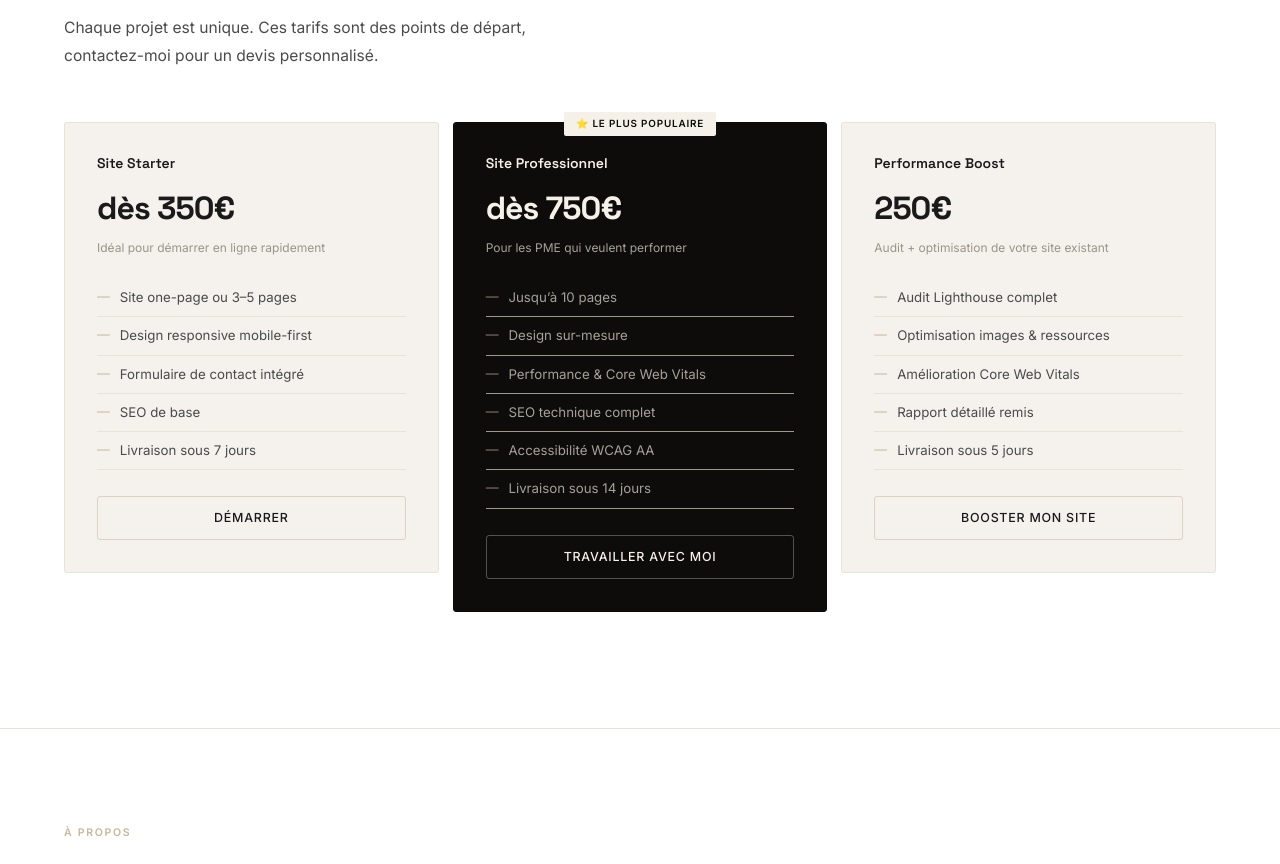
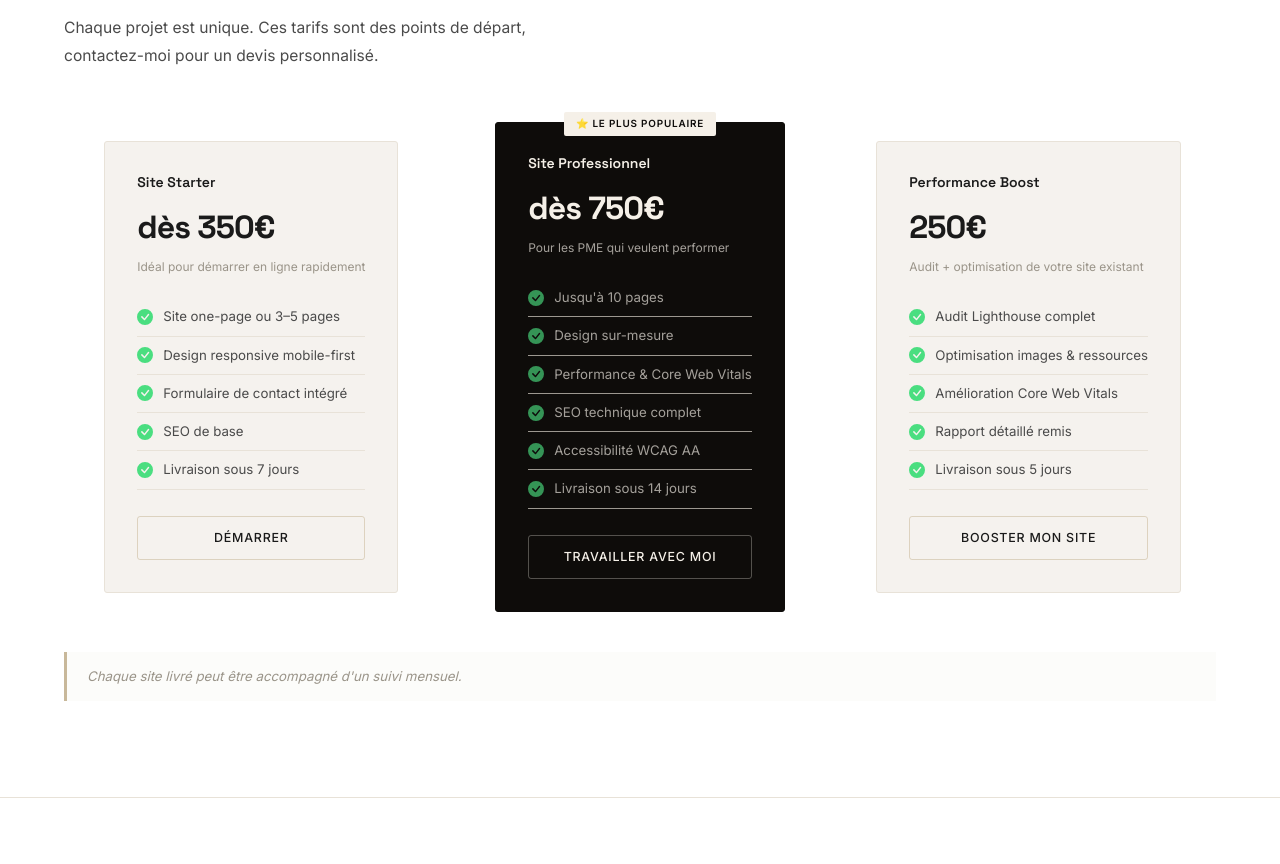
Before and after one commit to seanrw93/srw-dev, a React (Vite) app: page / in a window 1280 px wide. Shown: the part 2997-3861 px from the top of the page. Built offline with nearby package versions, Linux system fonts and the light colour scheme.

Commit message:
refactor: update pricing section with new PricingCard component and styling
- Refactored Pricing.tsx component
- Added new PricingCard.tsx UI component
- Updated pricing.css with new styles

```diff
--- a/src/components/sections/Pricing.tsx
+++ b/src/components/sections/Pricing.tsx
@@ -1,3 +1,4 @@
+import PricingCard from '../ui/PricingCard'
 import Reveal from '../ui/Reveal'
 
 const PLANS = [
@@ -20,7 +21,7 @@ const PLANS = [
     price: 'dès 750€',
     note: 'Pour les PME qui veulent performer',
     features: [
-      "Jusqu’à 10 pages",
+      "Jusqu'à 10 pages",
       'Design sur-mesure',
       'Performance & Core Web Vitals',
       'SEO technique complet',
@@ -62,28 +63,18 @@ export default function Pricing() {
         </Reveal>
 
         <div className="pricing-grid">
-          {PLANS.map(({ name, price, note, features, cta, popular }, i) => (
-            <Reveal key={name} delay={i * 70}>
-              <div className={`pricing-card${popular ? ' pricing-card--popular' : ''}`}>
-                {popular && <div className="popular-badge"><span aria-hidden="true">⭐</span> Le plus populaire</div>}
-                <h3 className="pricing-name">{name}</h3>
-                <div className="pricing-price">{price}</div>
-                <div className="pricing-note">{note}</div>
-                <ul className="pricing-features">
-                  {features.map(f => <li key={f}>{f}</li>)}
-                </ul>
-                <a
-                  href="#contact"
-                  className="btn btn-outline"
-                  style={{ width: '100%', justifyContent: 'center' }}
-                >
-                  {cta}
-                </a>
-              </div>
+          {PLANS.map((plan, i) => (
+            <Reveal key={plan.name} delay={i * 70}>
+              <PricingCard {...plan} />
             </Reveal>
           ))}
         </div>
 
+        <Reveal delay={210}>
+          <div className="pricing-footnote">
+            Chaque site livré peut être accompagné d'un suivi mensuel.
+          </div>
+        </Reveal>
       </div>
     </section>
   )
--- /dev/null
+++ b/src/components/ui/PricingCard.tsx
@@ -0,0 +1,36 @@
+import { BsCheckCircleFill } from 'react-icons/bs'
+
+interface PricingCardProps {
+  name: string
+  price: string
+  note: string
+  features: string[]
+  cta: string
+  popular?: boolean
+}
+
+export default function PricingCard({ name, price, note, features, cta, popular = false }: PricingCardProps) {
+  return (
+    <div className={`pricing-card${popular ? ' pricing-card--popular' : ''}`}>
+      {popular && (
+        <div className="popular-badge">
+          <span aria-hidden="true">⭐</span> Le plus populaire
+        </div>
+      )}
+      <h3 className="pricing-name">{name}</h3>
+      <div className="pricing-price">{price}</div>
+      <div className="pricing-note">{note}</div>
+      <ul className="pricing-features">
+        {features.map(f => (
+          <li key={f}>
+            <BsCheckCircleFill className="pricing-check" aria-hidden="true" />
+            {f}
+          </li>
+        ))}
+      </ul>
+      <a href="#contact" className="btn btn-outline" style={{ width: '100%', justifyContent: 'center' }}>
+        {cta}
+      </a>
+    </div>
+  )
+}
--- a/src/styles/sections/pricing.css
+++ b/src/styles/sections/pricing.css
@@ -6,6 +6,8 @@
   grid-template-columns: repeat(3, 1fr);
   gap: 14px;
   margin-bottom: 20px;
+  justify-items: center;
+  align-items: center;
 }
 .pricing-card {
   background: var(--card-bg);
@@ -17,6 +19,9 @@
 .pricing-card--popular {
   background: var(--dark-bg);
   border-color: var(--dark-bg);
+}
+.pricing-card:not(.pricing-card--popular) {
+  align-self: center;
 }
 .pricing-card--popular .pricing-name,
 .pricing-card--popular .pricing-price,
@@ -72,15 +77,26 @@
   padding: 8px 0;
   border-bottom: 1px solid var(--card-border);
   display: flex;
-  align-items: flex-start;
+  align-items: center;
   gap: 10px;
 }
-.pricing-features li::before {
-  content: '—';
-  color: var(--accent);
+.pricing-check {
+  color: #4ade80;
+  font-size: 1rem;
   flex-shrink: 0;
-  font-size: 0.8rem;
+  overflow: visible;
+  display: block;
 }
+.pricing-footnote {
+  margin-top: 40px;
+  padding: 14px 20px;
+  border-left: 3px solid var(--accent);
+  background: rgba(200, 184, 154, 0.05);
+  font-size: 0.83rem;
+  color: var(--light-muted);
+  font-style: italic;
+}
+
 .tjm-box {
   background: var(--card-bg);
   border: 1px solid var(--card-border);
```
